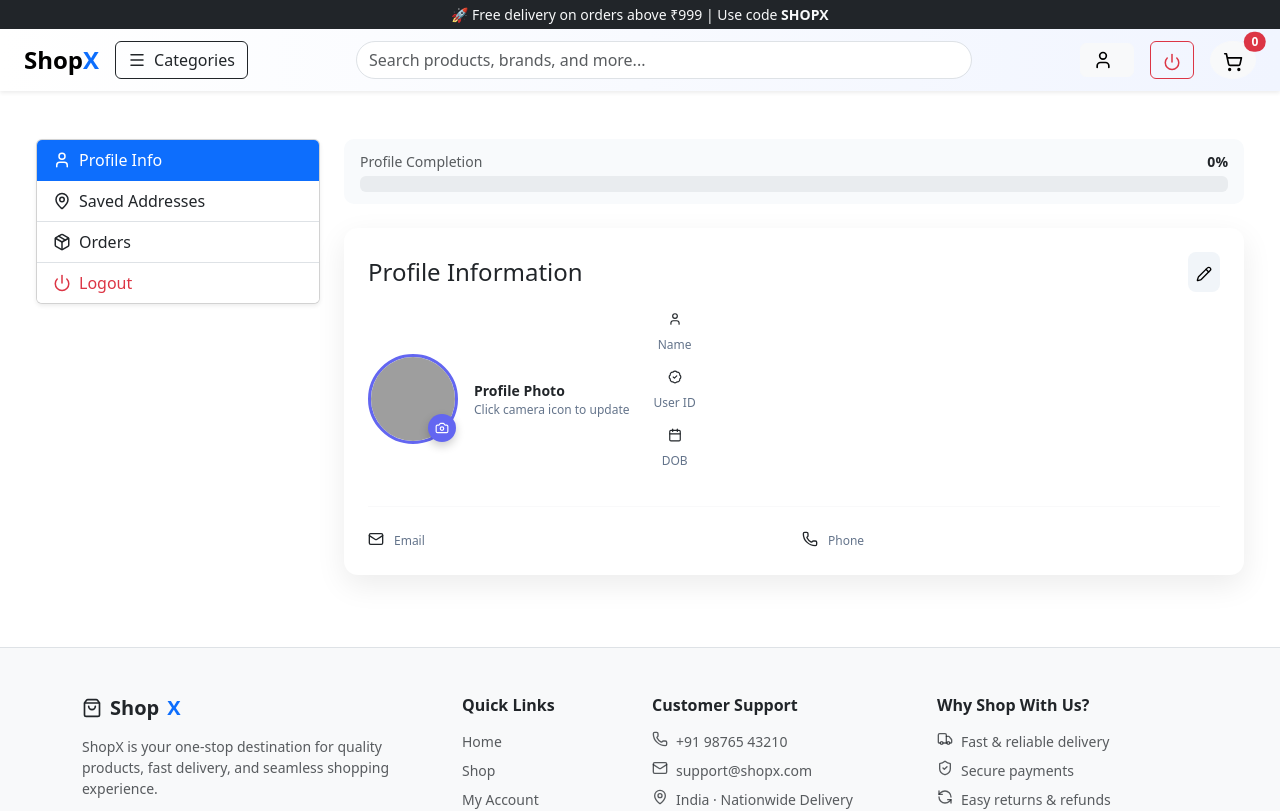
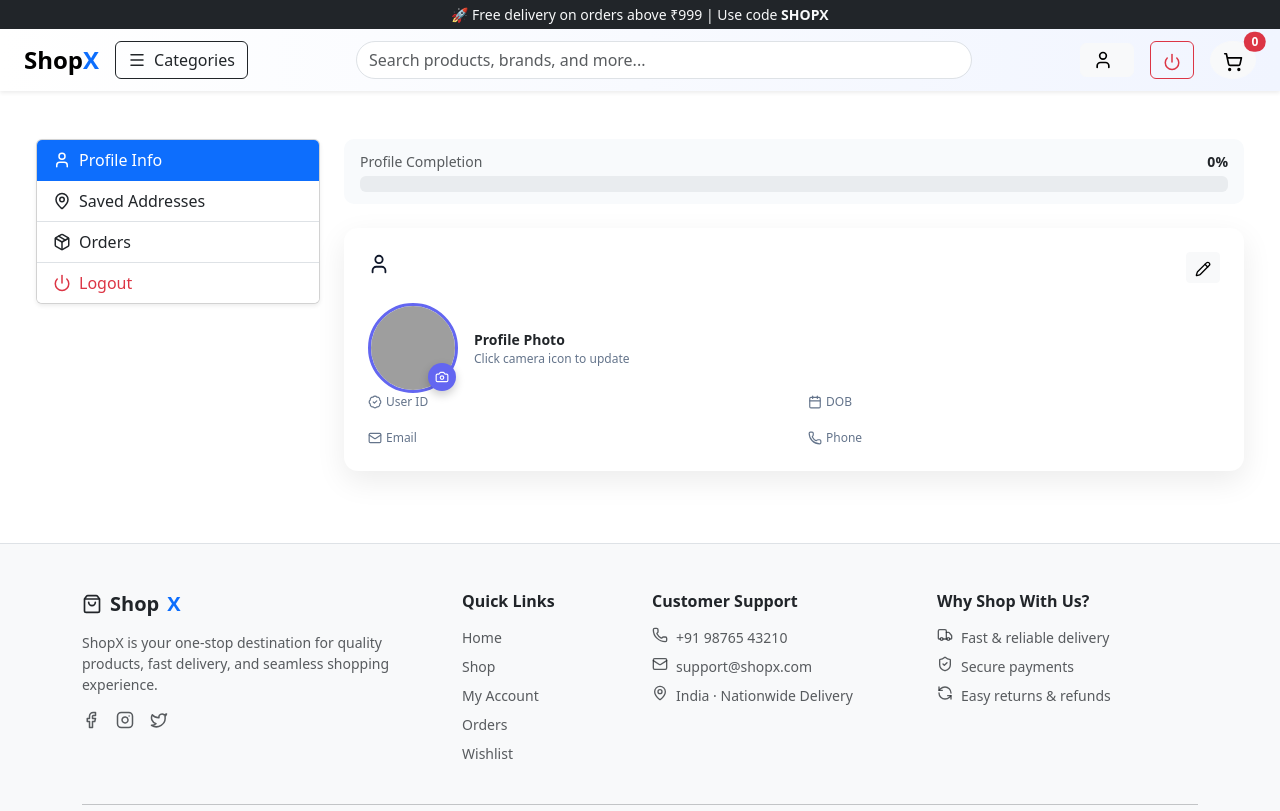
Before and after one commit to Alokesh07/E-COMMERCE-WEBAPP, a React (Create React App) app: page /profile in a window 1280 px wide. Shown: the top 811 px of the page. Built offline with nearby package versions, Linux system fonts and the light colour scheme; sample sign-in values are in the browser's storage; grey boxes are pictures that could not be loaded.

Commit message:
UI revamped for ProfileInfo

```diff
--- a/src/components/Profile/ProfileInfoPanel.jsx
+++ b/src/components/Profile/ProfileInfoPanel.jsx
@@ -48,12 +48,14 @@ export default function ProfileInfoPanel() {
 
       {/* PROFILE CARD */}
       <div className="profile-card">
-        {/* HEADER */}
-        <div className="profile-card-header">
-          <h4 className="m-0">Profile Information</h4>
+        {/* NAME */}
+        <div className="profile-name-row d-flex align-items-center justify-content-between">
+          <h2 className="profile-name d-flex align-items-center gap-2">
+            <User size={22} /> {user.name}
+          </h2>
 
           <button
-            className="icon-btn"
+            className="btn btn-light btn-sm"
             title="Edit Profile"
             onClick={() => setShowEdit(true)}
           >
@@ -61,87 +63,116 @@ export default function ProfileInfoPanel() {
           </button>
         </div>
 
-        {/* TOP SECTION */}
-        <div className="profile-top">
+        {/* MAIN GRID */}
+        <div className="profile-main-grid">
+          {/* AVATAR */}
+          <div className="profile-avatar-col">
             <ProfileImageUploader />
-
-          <div className="profile-meta">
-            <div className="meta-row">
-              <User size={14} />
-              <div>
-                <span>Name</span>
-                <strong>{user.name}</strong>
-              </div>
           </div>
 
-            <div className="meta-row">
-              <BadgeCheck size={14} />
-              <div>
-                <span>User ID</span>
+          {/* DETAILS */}
+          <div className="profile-info-grid">
+            <div className="info-item">
+              <span className="d-flex align-items-center gap-1">
+                <BadgeCheck size={14} /> User ID
+              </span>
               <strong>{user.username}</strong>
             </div>
+
+            <div className="info-item">
+              <span className="d-flex align-items-center gap-1">
+                <Calendar size={14} /> DOB
+              </span>
+              <strong>{user.dob}</strong>
             </div>
 
-            <div className="meta-row">
-              <Calendar size={14} />
-              <div>
-                <span>DOB</span>
-                <strong>{user.dob}</strong>
-              </div>
-            </div>
-          </div>
+            <div className="info-item">
+              <span className="d-flex align-items-center gap-1">
+                <Mail size={14} /> Email
+              </span>
+              <strong>{user.email}</strong>
             </div>
 
-        {/* DIVIDER */}
-        <hr className="profile-divider" />
-
-        {/* CONTACT INFO */}
-        <div className="profile-details">
-          <div className="detail-item">
-            <Mail size={16} />
-            <div>
-              <span>Email</span>
-              <strong>{user.email}</strong>
-            </div>
-          </div>
-
-          <div className="detail-item">
-            <Phone size={16} />
-            <div>
-              <span>Phone</span>
+            <div className="info-item">
+              <span className="d-flex align-items-center gap-1">
+                <Phone size={14} /> Phone
+              </span>
               <strong>{user.phone}</strong>
             </div>
           </div>
         </div>
       </div>
 
-      {/* EDIT MODAL */}
+      {/* EDIT MODAL (INLINE STYLED) */}
       {showEdit && (
         <div
           className="modal fade show d-block"
-          style={{ background: "rgba(0,0,0,0.55)" }}
+          style={{
+            background: "rgba(15, 23, 42, 0.75)",
+            backdropFilter: "blur(4px)",
+          }}
         >
           <div className="modal-dialog modal-dialog-centered">
-            <div className="modal-content p-4">
-              <h5 className="fw-bold mb-3">Edit Contact Information</h5>
+            <div
+              className="modal-content"
+              style={{
+                borderRadius: "16px",
+                padding: "24px",
+                boxShadow: "0 25px 60px rgba(0,0,0,0.25)",
+              }}
+            >
+              <h5
+                className="fw-bold mb-4"
+                style={{ display: "flex", alignItems: "center", gap: "8px" }}
+              >
+                <Pencil size={18} /> Edit Contact Information
+              </h5>
 
+              {/* EMAIL */}
+              <div style={{ position: "relative", marginBottom: "16px" }}>
+                <Mail
+                  size={16}
+                  style={{
+                    position: "absolute",
+                    top: "50%",
+                    left: "12px",
+                    transform: "translateY(-50%)",
+                    color: "#64748b",
+                  }}
+                />
                 <input
-                className="form-control mb-2"
+                  className="form-control"
+                  style={{ paddingLeft: "40px" }}
                   value={email}
                   onChange={(e) => setEmail(e.target.value)}
-                placeholder="Email"
+                  placeholder="Email address"
                 />
+              </div>
 
+              {/* PHONE */}
+              <div style={{ position: "relative", marginBottom: "24px" }}>
+                <Phone
+                  size={16}
+                  style={{
+                    position: "absolute",
+                    top: "50%",
+                    left: "12px",
+                    transform: "translateY(-50%)",
+                    color: "#64748b",
+                  }}
+                />
                 <input
-                className="form-control mb-3"
+                  className="form-control"
+                  style={{ paddingLeft: "40px" }}
                   value={phone}
                   onChange={(e) => setPhone(e.target.value)}
-                placeholder="Phone"
+                  placeholder="Phone number"
                 />
+              </div>
 
               <div className="d-flex gap-2">
                 <button
-                  className="btn btn-secondary w-50"
+                  className="btn btn-outline-secondary w-50"
                   onClick={() => setShowEdit(false)}
                 >
                   Cancel
--- a/src/styles/profile.css
+++ b/src/styles/profile.css
@@ -2,7 +2,17 @@
     background: #fff;
     border-radius: 14px;
     padding: 24px;
-  box-shadow: 0 10px 30px rgba(0,0,0,0.08);
+    box-shadow: 0 10px 30px rgba(0, 0, 0, 0.08);
+}
+
+.profile-name-row {
+    margin-bottom: 20px;
+}
+
+.profile-name {
+    font-size: 28px;
+    font-weight: 700;
+    color: #0f172a;
 }
 
 .profile-card-header {
@@ -19,6 +29,7 @@
     border-radius: 8px;
     cursor: pointer;
 }
+
 .profile-top {
     display: flex;
     gap: 24px;
@@ -31,6 +42,40 @@
     margin-bottom: 8px;
 }
 
+.profile-name-row {
+    margin-bottom: 20px;
+}
+
+.profile-name {
+    font-size: 28px;
+    font-weight: 700;
+    color: #0f172a;
+}
+
+.profile-avatar-col {
+    display: flex;
+    justify-content: flex-start;
+}
+
+/* INFO GRID (2 x 2) */
+.profile-info-grid {
+    display: grid;
+    grid-template-columns: repeat(2, minmax(220px, 1fr));
+    gap: 18px 28px;
+}
+
+/* INFO ITEM */
+.info-item span {
+    font-size: 12px;
+    color: #64748b;
+}
+
+.info-item strong {
+    font-size: 15px;
+    font-weight: 600;
+    color: #0f172a;
+}
+
 .profile-meta span {
     font-size: 12px;
     color: #64748b;
@@ -39,6 +84,7 @@
 .profile-meta strong {
     font-size: 14px;
 }
+
 /* .avatar-wrapper {
   position: relative;
 }
@@ -99,7 +145,7 @@
     align-items: center;
     justify-content: center;
     cursor: pointer;
-  box-shadow: 0 4px 10px rgba(0,0,0,0.2);
+    box-shadow: 0 4px 10px rgba(0, 0, 0, 0.2);
     transition: transform 0.2s ease;
 }
 
@@ -126,13 +172,15 @@
     background: #fff;
     padding: 24px;
     border-radius: 14px;
-  box-shadow: 0 10px 30px rgba(0,0,0,0.08);
+    box-shadow: 0 10px 30px rgba(0, 0, 0, 0.08);
 }
+
 .address-card-top {
     display: flex;
     justify-content: space-between;
     margin-bottom: 6px;
 }
+
 .address-card {
     border: 1px solid #e2e8f0;
     border-radius: 12px;
@@ -140,13 +188,15 @@
     margin-bottom: 12px;
     transition: 0.2s ease;
 }
+
 .address-card-top {
     display: flex;
     justify-content: space-between;
     margin-bottom: 6px;
 }
+
 .address-card:hover {
-  box-shadow: 0 6px 18px rgba(0,0,0,0.06);
+    box-shadow: 0 6px 18px rgba(0, 0, 0, 0.06);
 }
 
 .address-header {
@@ -162,6 +212,7 @@
     font-size: 11px;
     border-radius: 6px;
 }
+
 .add-address-btn {
     display: flex;
     align-items: center;
@@ -173,6 +224,7 @@
     border-radius: 10px;
     font-weight: 600;
 }
+
 /* PROFILE COMPLETION */
 .profile-completion {
     background: #f8fafc;
@@ -215,6 +267,7 @@
     margin: 20px 0;
     border-color: #e5e7eb;
 }
+
 .address-actions {
     display: flex;
     gap: 10px;
```
Lines whose indentation alone changed are shown as unchanged.
